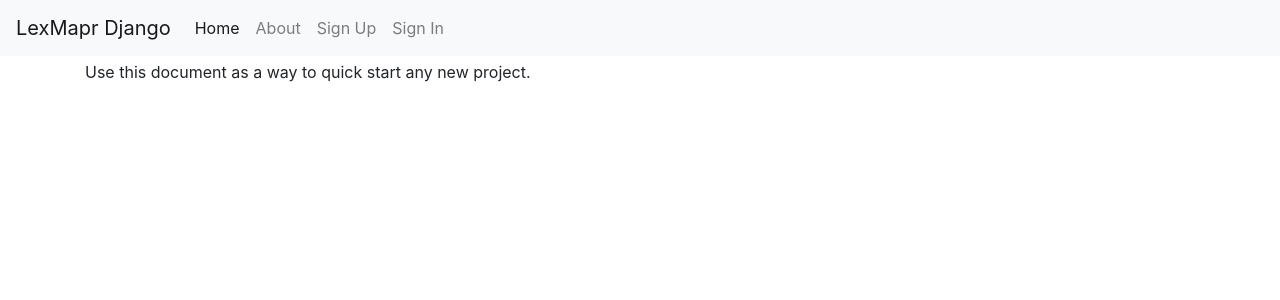
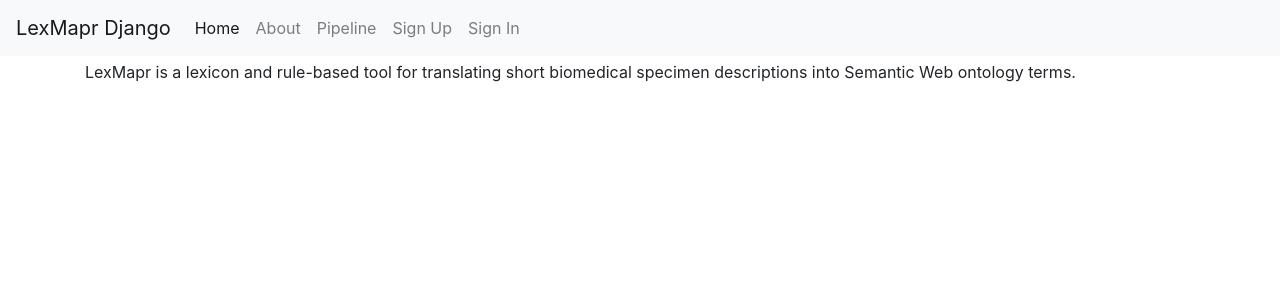
Before and after one commit to ivansg44/lexmapr_django, a Django app: page /about/ in a window 1280 px wide. Shown: the top 300 px of the page. Run offline with Django 3.2, Linux system fonts and the light colour scheme; some libraries are stand-ins or nearby versions.

Commit message:
Created pipeline page with stub form
* Structure

  * New template `pipeline.html`

  * New folder `lexmapr/pipeline`

    * `forms.py`: implemented stub of new form class `PipelineForm`

    * `views.py`: just one function for now, called
      `get_pipeline_input`, which adds an instance of `PipelineForm` to
      `pipeline.html`

    * `urls.py`: just one `urlpatters` value for now, which routes to
      `/pipeline`, and uses `get_pipeline_input` as a view

  * New `nav-item` that links to `/pipeline`

* Other things

  * Update `/about` page

  * Add `.idea/**` to `.gitignore`

```diff
--- a/config/urls.py
+++ b/config/urls.py
@@ -16,6 +16,8 @@ urlpatterns = [
     path("users/", include("lexmapr_django.users.urls", namespace="users")),
     path("accounts/", include("allauth.urls")),
     # Your stuff: custom urls includes go here
+    path("pipeline/", include("lexmapr.pipeline.urls", namespace="pipeline"))
+
 ] + static(settings.MEDIA_URL, document_root=settings.MEDIA_ROOT)
 
 if settings.DEBUG:
--- /dev/null
+++ b/lexmapr/pipeline/urls.py
@@ -0,0 +1,8 @@
+from django.urls import path
+
+from lexmapr.pipeline.views import get_pipeline_input
+
+app_name = "pipeline"
+urlpatterns = [
+    path("", view=get_pipeline_input, name="")
+]
--- /dev/null
+++ b/lexmapr/templates/pages/pipeline.html
@@ -0,0 +1,6 @@
+{% extends "base.html" %}
+
+{% load i18n %}
+{% load crispy_forms_tags %}
+
+{% block content %}{% crispy form %}{% endblock %}
--- a/lexmapr_django/templates/base.html
+++ b/lexmapr_django/templates/base.html
@@ -48,6 +48,9 @@
             </li>
             <li class="nav-item">
               <a class="nav-link" href="{% url 'about' %}">About</a>
+            </li>
+            <li class="nav-item">
+              <a class="nav-link" href="{% url 'pipeline:' %}">Pipeline</a>
             </li>
             {% if request.user.is_authenticated %}
               <li class="nav-item">
--- a/lexmapr_django/templates/pages/about.html
+++ b/lexmapr_django/templates/pages/about.html
@@ -1 +1,7 @@
 {% extends "base.html" %}
+
+{% block title %}About LexMapr{% endblock title %}
+{% block content %}
+  LexMapr is a lexicon and rule-based tool for translating short biomedical
+  specimen descriptions into Semantic Web ontology terms.
+{% endblock %}
```
Also changed, not shown: lexmapr/pipeline/forms.py (added, +20 -0 lines), lexmapr/pipeline/views.py (added, +8 -0 lines), lexmapr/pipeline/__init__.py (added), 1 other file.
